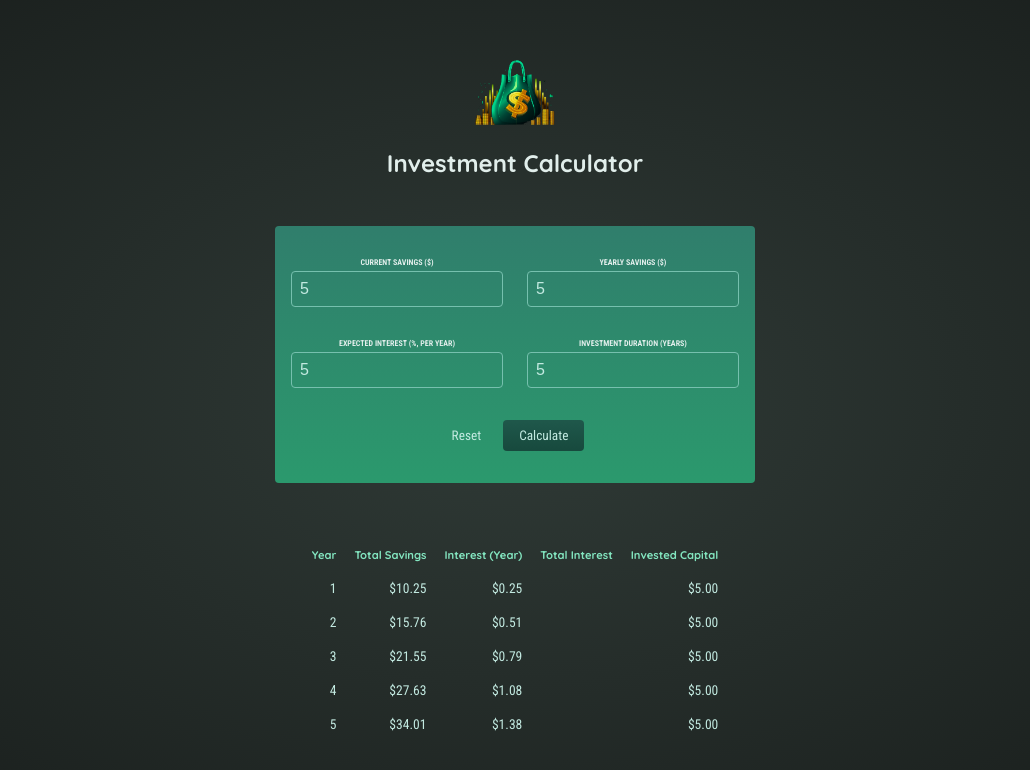
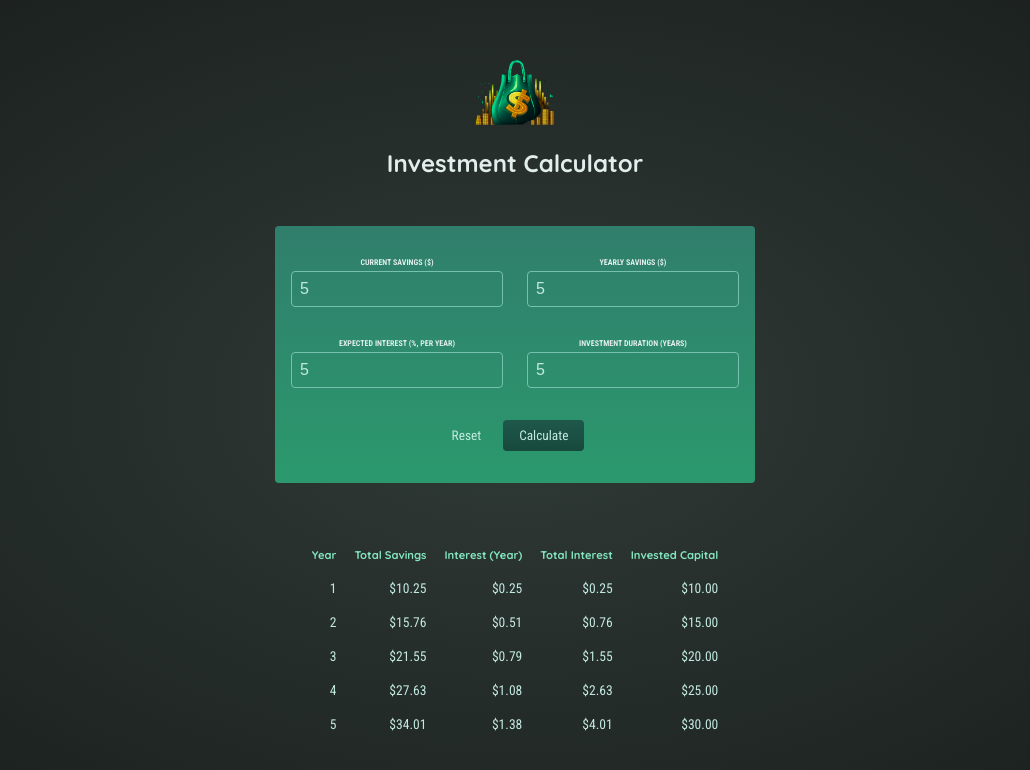
Before and after one commit to payal033/Investment-Calculator, a React (Create React App) app: page / in a window 1280 px wide. Both pictures are taken after typing "5", "5", "5", "5" into the empty fields and a click on the button "Calculate". Shown: the top 770 px of the page, without its empty margins (125-1155 px from the left). Built offline with nearby package versions, Linux system fonts and the light colour scheme.

Commit message:
lifting state up and data display

```diff
--- a/src/App.js
+++ b/src/App.js
@@ -5,19 +5,16 @@ import InvestmentTable from "./components/InvestmentTable/InvestmentTable";
 
 function App() {
 
-
   const [yearlyData, setYearlyData] = useState([])
+  const [initialInvestment, setInitialInvestment] = useState()
 
   const calculateHandler = (userInput) => {
 
-
-    // console.log(userInput["current-savings"], userInput["yearly-contribution"], userInput["expected-return"], userInput["duration"])
-
     const yearlyData = [];
 
-    let currentSavings = +userInput["current-savings"];
-    const yearlyContribution = +userInput["yearly-contribution"];
-    const expectedReturn = +userInput["expected-return"] / 100;
+    let currentSavings = +userInput["savings"];
+    const yearlyContribution = +userInput["yearlyCont"];
+    const expectedReturn = +userInput["returns"] / 100;
     const duration = +userInput["duration"];
 
     // The below code calculates yearly results (total savings, interest etc)
@@ -33,6 +30,7 @@ function App() {
       });
     }
     setYearlyData(yearlyData)
+    setInitialInvestment(+userInput['savings'])
   };
 
 
@@ -40,10 +38,8 @@ function App() {
     <div>
       <Header />
       <InvestmentForm onCalculateData={calculateHandler} />
-      {
-        yearlyData.length === 0 ? <p>No investment calculated yet!</p> :
-          <InvestmentTable data={yearlyData} />
-      }
+      {yearlyData.length <= 0 && <p>No investment calculated yet!</p>}
+      {yearlyData.length > 0 && < InvestmentTable data={yearlyData} initial={initialInvestment} />}
     </div>
   );
 }
--- a/src/components/InvestmentForm/InvestmentForm.js
+++ b/src/components/InvestmentForm/InvestmentForm.js
@@ -1,40 +1,30 @@
 import { useState } from 'react';
 import '../InvestmentForm/InvestmentForm.css'
 
+const initialUserInput = {
+    savings: '', yearlyCont: '', returns: '', duration: ''
+}
+
 const InvestmentForm = (props) => {
 
-    const [userInput, setUserInput] = useState({
-        savings: '', yearlyCont: '', returns: '', durationYear: ''
-    })
+    const [userInput, setUserInput] = useState(initialUserInput)
 
-    const inputValueHandler = (identifier, value) => {
-        if (identifier === 'savings') {
-            setUserInput({ ...userInput, savings: value })
-        } else if (identifier === 'yearlyCont') {
-            setUserInput({ ...userInput, yearlyCont: value })
-        } else if (identifier === 'returns') {
-            setUserInput({ ...userInput, returns: value })
-        } else {
-            setUserInput({ ...userInput, durationYear: value })
-        }
+    const inputValueHandler = (input, value) => {
+
+        setUserInput({ ...userInput, [input]: +value })
+
     }
 
     const submitHandler = (event) => {
+
         event.preventDefault();
-
-        const data = {
-            "current-savings": userInput.savings,
-            "yearly-contribution": userInput.yearlyCont,
-            "expected-return": userInput.returns,
-            "duration": userInput.durationYear
-        }
-        props.onCalculateData(data)
+        props.onCalculateData(userInput)
 
     }
 
     const resetData = () => {
-        setUserInput({ savings: '', yearlyCont: '', returns: '', durationYear: '' })
-        props.onCalculateData(userInput)
+        setUserInput(initialUserInput)
+        props.onCalculateData(initialUserInput)
     }
 
     return (
@@ -42,11 +32,11 @@ const InvestmentForm = (props) => {
             <div className="input-group">
                 <p>
                     <label htmlFor="current-savings">Current Savings ($)</label>
-                    <input type="number" id="current-savings" onChange={(event) => inputValueHandler('savings', event.target.value)} />
+                    <input value={userInput.savings} type="number" id="current-savings" onChange={(event) => inputValueHandler('savings', event.target.value)} />
                 </p>
                 <p>
                     <label htmlFor="yearly-contribution">Yearly Savings ($)</label>
-                    <input type="number" id="yearly-contribution" onChange={(event) => inputValueHandler('yearlyCont', event.target.value)} />
+                    <input value={userInput.yearlyCont} type="number" id="yearly-contribution" onChange={(event) => inputValueHandler('yearlyCont', event.target.value)} />
                 </p>
             </div>
             <div className="input-group">
@@ -54,11 +44,11 @@ const InvestmentForm = (props) => {
                     <label htmlFor="expected-return">
                         Expected Interest (%, per year)
                     </label>
-                    <input type="number" id="expected-return" onChange={(event) => inputValueHandler('returns', event.target.value)} />
+                    <input value={userInput.returns} type="number" id="expected-return" onChange={(event) => inputValueHandler('returns', event.target.value)} />
                 </p>
                 <p>
                     <label htmlFor="duration">Investment Duration (years)</label>
-                    <input type="number" id="duration" onChange={(event) => inputValueHandler('duration', event.target.value)} />
+                    <input value={userInput.duration} type="number" id="duration" onChange={(event) => inputValueHandler('duration', event.target.value)} />
                 </p>
             </div>
             <p className="actions">
--- a/src/components/InvestmentTable/InvestmentRow.js
+++ b/src/components/InvestmentTable/InvestmentRow.js
@@ -12,7 +12,7 @@ const InvestmentRow = (props) => {
             <td>{props.year}</td>
             <td>{formatter.format(props.savingsEndOfYear)}</td>
             <td>{formatter.format(props.yearlyInterest)}</td>
-            <td>{ }</td>
+            <td>{formatter.format(props.interestGained)}</td>
             <td>{formatter.format(props.yearlyContribution)}</td>
         </tr>
     )
--- a/src/components/InvestmentTable/InvestmentTable.js
+++ b/src/components/InvestmentTable/InvestmentTable.js
@@ -17,10 +17,12 @@ const InvestmentTable = (props) => {
       <tbody>
         {props.data.map(d => (
           <InvestmentRow
+            key={d.year}
             year={d.year}
             yearlyInterest={d.yearlyInterest}
             savingsEndOfYear={d.savingsEndOfYear}
-            yearlyContribution={d.yearlyContribution}
+            interestGained={d.savingsEndOfYear - props.initial - d.yearlyContribution * d.year}
+            yearlyContribution={props.initial + d.yearlyContribution * d.year}
           />
         ))}
       </tbody>
```
